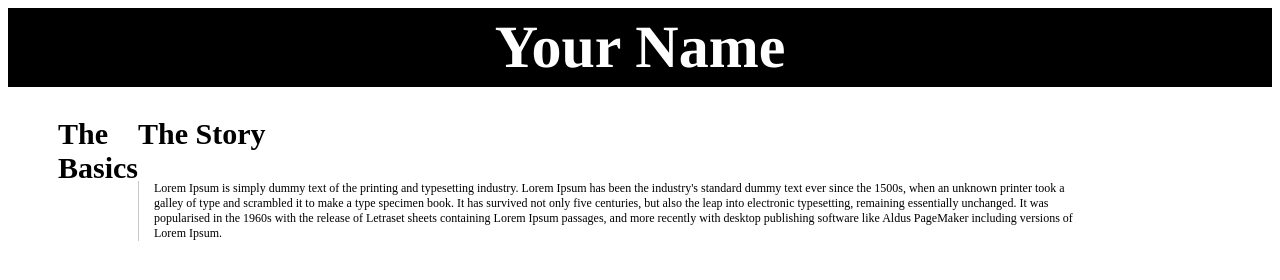
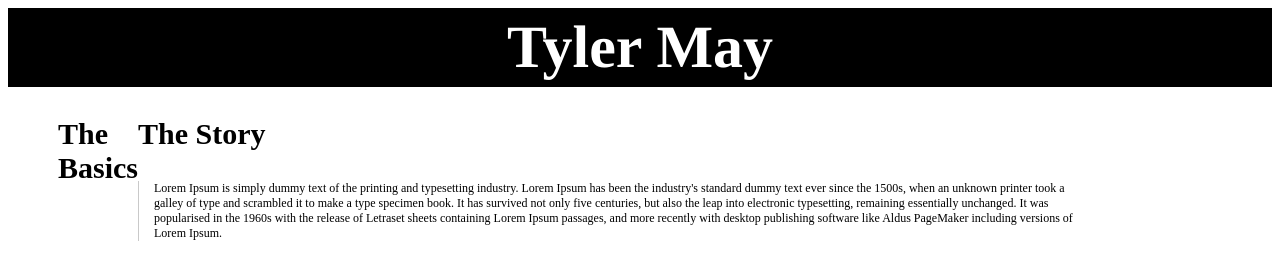
Before and after one commit to may1038/VCard, a plain HTML site: page index.html in a window 1280 px wide. Drawn offline with Linux system fonts and the light colour scheme; no server answers.

```diff
--- a/index.html
+++ b/index.html
@@ -10,7 +10,7 @@
     <div class="container">
 
       <header>
-        <h1>Your Name</h1>
+        <h1>Tyler May</h1>
       </header>
 
     <div class="wrapper">
```
Also changed, not shown: 1 other file.
